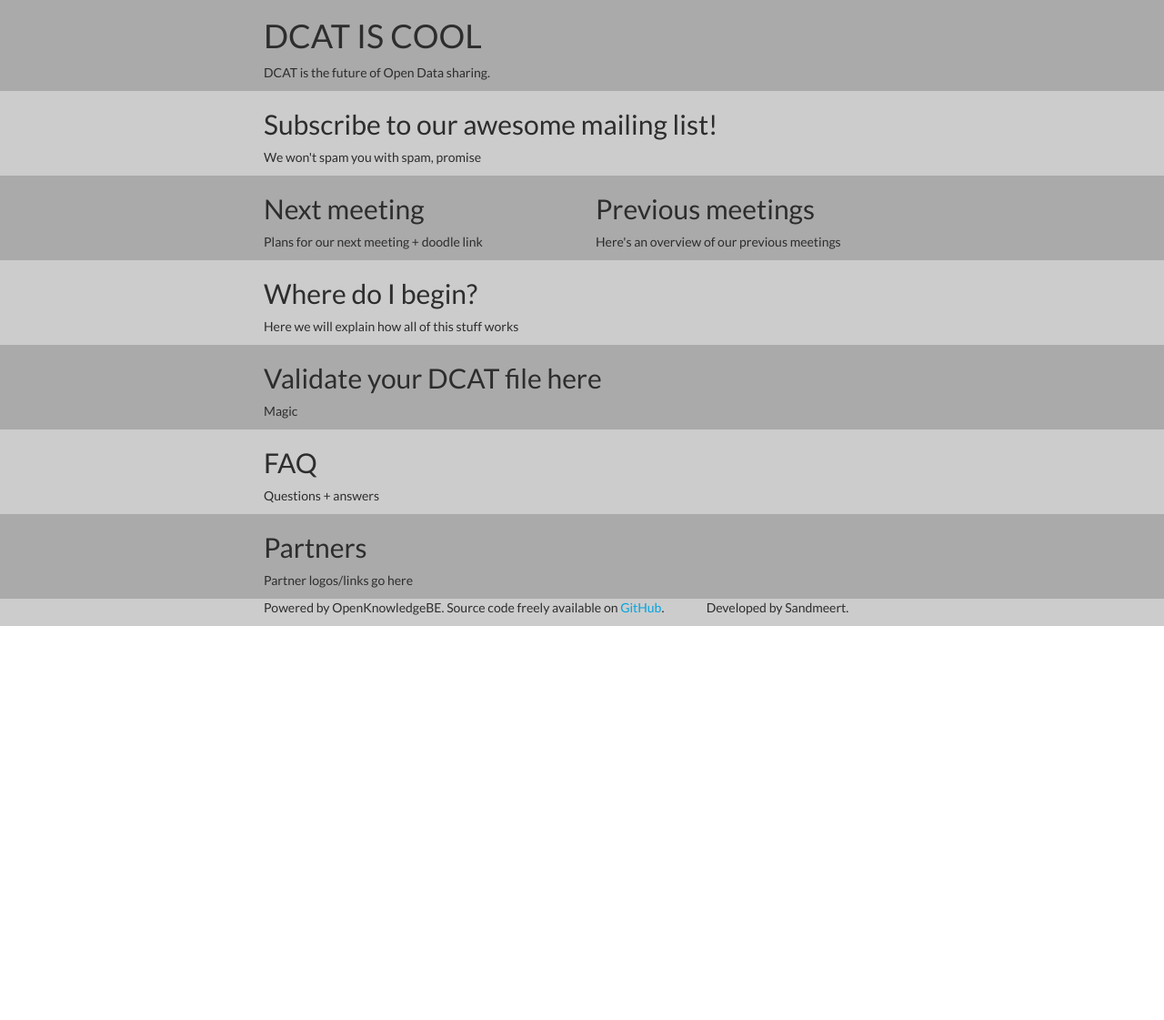
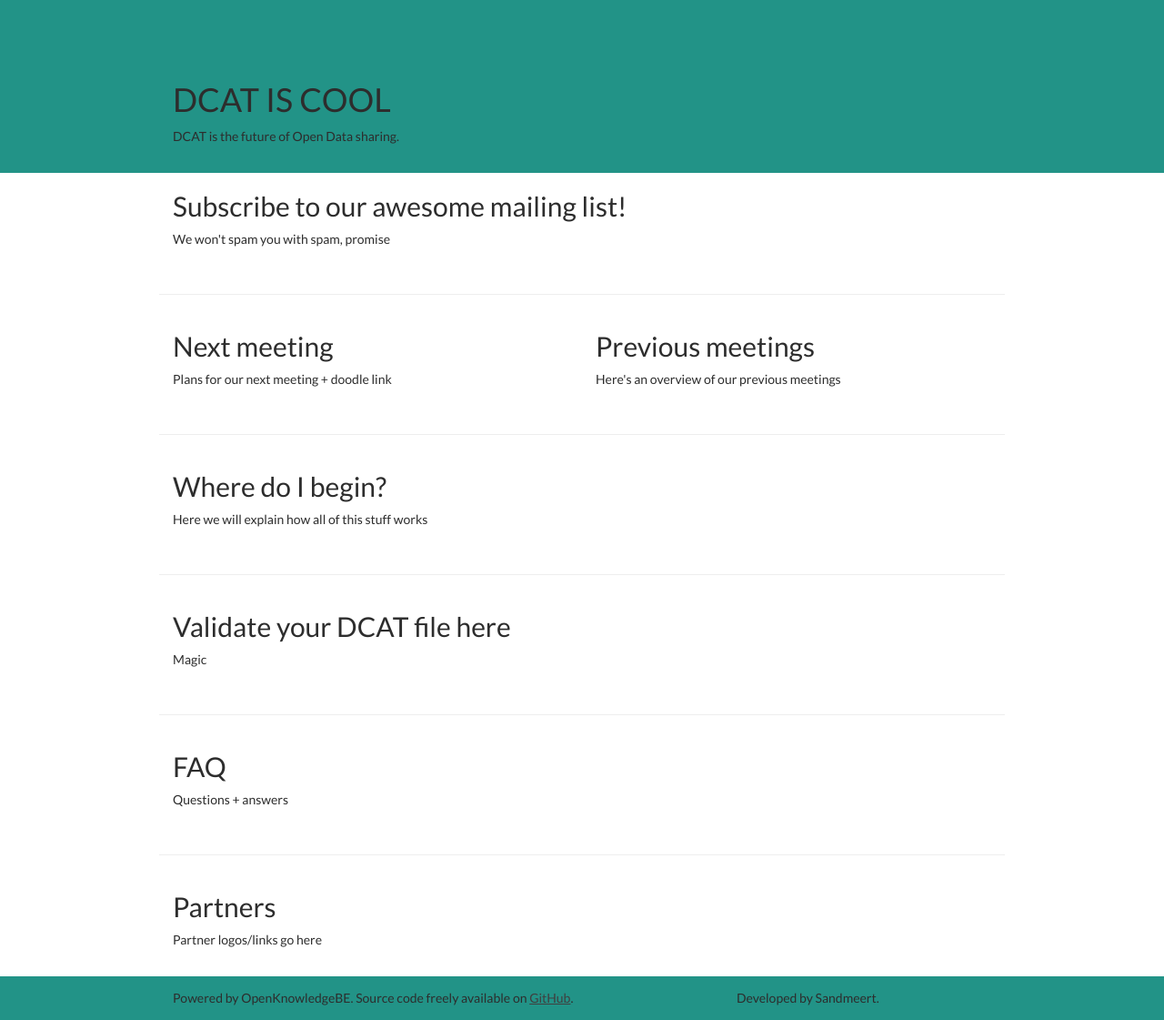
Before and after one commit to openknowledgebe/dcat-be, a website: page index.html in a window 1280 px wide. Shown: the whole page at 91% size. Before the commit the page ends 800 px from the top, so only its background shows below. Drawn offline with nearby package versions, Linux system fonts and the light colour scheme.

Commit message:
Slightly less hideous first version

```diff
--- a/css/default.scss
+++ b/css/default.scss
@@ -8,6 +8,7 @@ $color-green: #7ab800;
 $color-red: #ff3333;
 $color-blue: #00a5e0;
 $color-dark-grey: #2D2D2D;
+$color-light-grey: #3F3F3F;
 
 $color-white: #FFF;
 
@@ -38,14 +39,19 @@ html, body{
 }
 
 a{
-  color: $color-blue;
+  color: $color-light-grey;
+  text-decoration: underline;
+
+  &:hover {
+    color: $color-dark-grey;
+  }
 }
 
 #intro {
-  background-color: #AAA;
+  background-color: $osoc-green;
 
   h1 {
-
+    margin-top: 90px;
   }
 
   p {
@@ -54,7 +60,6 @@ a{
 }
 
 #subscribe {
-  background-color: #CCC;
   h2 {
 
   }
@@ -65,7 +70,6 @@ a{
 }
 
 #meeting {
-  background-color: #AAA;
   h2 {
 
   }
@@ -76,7 +80,6 @@ a{
 }
 
 #getting-started {
-  background-color: #CCC;
   h2 {
 
   }
@@ -87,7 +90,6 @@ a{
 }
 
 #validate {
-  background-color: #AAA;
   h2 {
 
   }
@@ -98,7 +100,6 @@ a{
 }
 
 #faq {
-  background-color: #CCC;
   h2 {
 
   }
@@ -109,7 +110,6 @@ a{
 }
 
 #partners {
-  background-color: #AAA;
   h2 {
 
   }
@@ -120,13 +120,11 @@ a{
 }
 
 #footer {
-  background-color: #CCC;
-  h2 {
-
-  }
+  background-color: $osoc-green;
 
   p {
-
+    margin-top: 1em;
+    margin-bottom: 1em;
   }
 }
 /* =============================
@@ -147,5 +145,5 @@ a{
 }
 
 .container {
-  max-width: 760px;
+  max-width: 960px;
 }
--- a/index.html
+++ b/index.html
@@ -25,87 +25,86 @@
         <div class="container">
             <div class="col-xs-12">
                 <h1>DCAT IS COOL</h1>
-                <p>DCAT is the future of Open Data sharing.</p>
+                <p>DCAT is the future of Open Data sharing.<br><br></p>
             </div>
         </div>
     </div>
-
-    <div class="row" id="subscribe">
-        <div class="container">
+    <div class="container">
+        <div class="row" id="subscribe">
             <div class="col-xs-12">
                 <h2>Subscribe to our awesome mailing list!</h2>
-                <p>We won't spam you with spam, promise</p>
+                <p>We won't spam you with spam, promise<br><br></p>
             </div>
         </div>
-    </div>
 
-    <div class="row" id="meeting">
-        <div class="container">
-            <div class="col-xs-12 col-md-6">
-                <h2>Next meeting</h2>
-                <p>Plans for our next meeting + doodle link</p>
-            </div>
-            <div class="col-xs-12 col-md-6">
-                <h2>Previous meetings</h2>
-                <p>Here's an overview of our previous meetings</p>
+        <hr class="divider">
+        <div class="row" id="meeting">
+                <div class="col-xs-12 col-md-6">
+                    <h2>Next meeting</h2>
+                    <p>Plans for our next meeting + doodle link<br><br></p>
+                </div>
+                <div class="col-xs-12 col-md-6">
+                    <h2>Previous meetings</h2>
+                    <p>Here's an overview of our previous meetings<br><br></p>
+                </div>
+
+        </div>
+
+        <hr class="divider">
+        <div class="row" id="getting-started">
+
+                <div class="col-xs-12">
+                    <h2>Where do I begin?</h2>
+                    <p>Here we will explain how all of this stuff works<br><br></p>
+                </div>
+
+        </div>
+
+        <hr class="divider">
+        <div class="row" id="validate">
+
+                <div class="col-xs-12">
+                    <h2>Validate your DCAT file here</h2>
+                    <p>Magic<br><br></p>
+                </div>
+
+        </div>
+
+        <hr class="divider">
+        <div class="row" id="faq">
+
+                <div class="col-xs-12">
+                    <h2>FAQ</h2>
+                    <p>Questions + answers<br><br></p>
+                </div>
+
+        </div>
+
+        <hr class="divider">
+        <div class="row" id="partners">
+            <div class="col-xs-12">
+                <h2>Partners</h2>
+                <p>Partner logos/links go here<br><br></p>
             </div>
         </div>
-    </div>
+</div>
 
-    <div class="row" id="getting-started">
-        <div class="container">
-            <div class="col-xs-12">
-                <h2>Where do I begin?</h2>
-                <p>Here we will explain how all of this stuff works</p>
-            </div>
+<footer class="row" id="footer">
+    <div class="container">
+        <div class="col-xs-8">
+            <p>
+                Powered by OpenKnowledgeBE.
+                Source code freely available on
+                <a href="https://github.com/openknowledgebe/dcat-be">GitHub</a>.
+            </p>
+        </div>
+        <div class="col-xs-4 pull-right">
+            <p>
+                Developed by Sandmeert.
+            </p>
         </div>
     </div>
-
-    <div class="row" id="validate">
-        <div class="container">
-            <div class="col-xs-12">
-                <h2>Validate your DCAT file here</h2>
-                <p>Magic</p>
-            </div>
-        </div>
-    </div>
-
-    <div class="row" id="faq">
-        <div class="container">
-            <div class="col-xs-12">
-                <h2>FAQ</h2>
-                <p>Questions + answers</p>
-            </div>
-        </div>
-    </div>
-
-    <div class="row" id="partners">
-        <div class="container">
-            <div class="col-xs-12">
-                <h2>Partners</h2>
-                <p>Partner logos/links go here</p>
-            </div>
-        </div>
-    </div>
-
-    <div class="row" id="footer">
-        <div class="container">
-            <div class="col-xs-8">
-                <p>
-                    Powered by OpenKnowledgeBE.
-                    Source code freely available on
-                    <a href="https://github.com/oSoc15/website">GitHub</a>.
-                </p>
-            </div>
-            <div class="col-xs-4 pull-right">
-                <p>
-                    Developed by Sandmeert.
-                </p>
-
-            </div>
-        </div>
-    </div>
-</div>
+</footer>
 <script src="bower_components/jquery/dist/jquery.min.js"></script>
 <script src="bower_components/bootstrap/dist/js/bootstrap.min.js"></script>
 <script src="js/main.js"></script>
```
Also changed, not shown: README.md, css/default.css, 2 other files.
